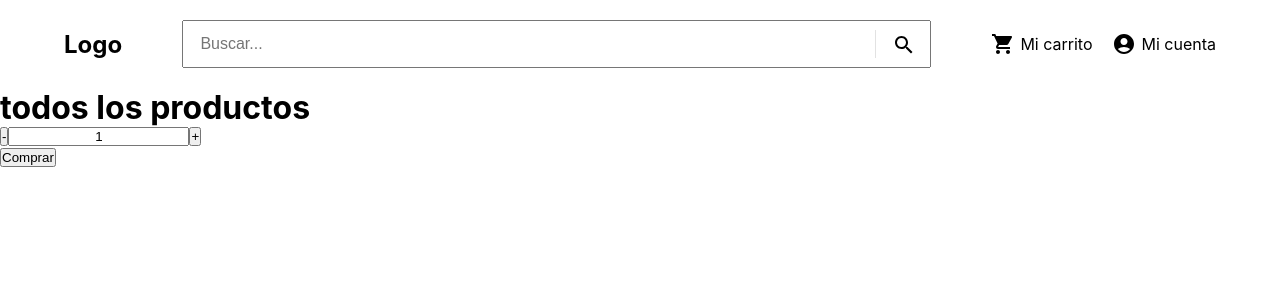
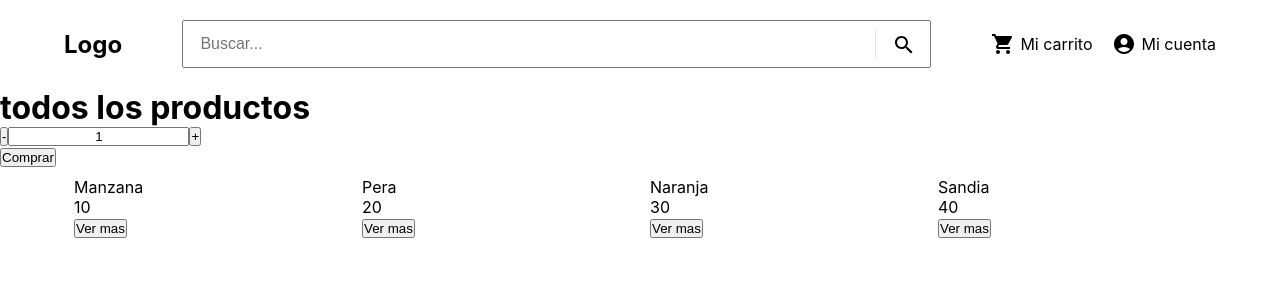
Before and after one commit to LucasLlusco/ecommerce-llusco, a React (Create React App) app: page / in a window 1280 px wide. Shown: the top 300 px of the page. Built offline with nearby package versions, Linux system fonts and the light colour scheme.

Commit message:
clase 5 promises

```diff
--- /dev/null
+++ b/src/components/Item/index.jsx
@@ -0,0 +1,16 @@
+import React from 'react'
+import {ProductCard} from './styled'
+
+
+
+const Item = ({item}) => {
+  return (
+    <ProductCard>
+        <p>{item.name}</p>
+        <p>{item.price}</p>
+        <button>Ver mas</button>
+    </ProductCard>
+  )
+}
+
+export default Item
--- /dev/null
+++ b/src/components/Item/styled.jsx
@@ -0,0 +1,5 @@
+import styled from "styled-components";
+
+export const ProductCard = styled.li`
+    padding: 10px;
+`
--- /dev/null
+++ b/src/components/ItemList/index.jsx
@@ -0,0 +1,23 @@
+import React from 'react'
+import Item from '../Item/index';
+import {ProductList} from './styled'
+
+const ItemList = ({items}) => {
+  return (
+    <>
+    <ProductList className='container'>
+        {items.map((product) => (
+            <Item key={product.id} item={product}/>
+        ))}
+    </ProductList>
+    </>
+  )
+}
+
+
+
+
+
+
+
+export default ItemList
--- /dev/null
+++ b/src/components/ItemList/styled.jsx
@@ -0,0 +1,6 @@
+import styled from "styled-components";
+
+export const ProductList = styled.ul`
+    display: grid;
+    grid-template-columns: 1fr 1fr 1fr 1fr;
+`
--- a/src/components/ItemListContainer.jsx
+++ b/src/components/ItemListContainer.jsx
@@ -1,7 +1,36 @@
-import React from 'react'
-import ItemCount from './ItemCount/index'
+import React, { useEffect, useState } from 'react';
+import ItemCount from './ItemCount/index';
+import ItemList from './ItemList/index';
+
+
+const productosIniciales = [
+  {name: "Manzana", price: 10, stock: 5, id:1},
+  {name: "Pera", price: 20, stock: 10, id:2},
+  {name: "Naranja", price: 30, stock: 15, id:3},
+  {name: "Sandia", price: 40, stock: 20, id:4},
+]
+
+const promesa = new Promise((res, rej) => {
+  setTimeout(() => {
+    res(productosIniciales);
+  }, 2000)
+});
 
 const ItemListContainer = ({greeting}) => {
+
+  const [productos, setProductos] = useState([]);
+
+  useEffect(() => {
+    promesa.then((productos) => {
+      setProductos(productos);
+      console.log(productos);
+    })
+    .catch(() => {
+      console.log("algo salio mal");
+    })
+  }, []);
+
+
 
   const onAdd = (contador) => {
     console.log(`acabas de comprar ${contador} productos!`)
@@ -10,6 +39,7 @@ const ItemListContainer = ({greeting}) => {
     <>
     <h1>{greeting}</h1>
     <ItemCount stock={5} initial={1} onAdd={onAdd}/>
+    <ItemList items={productos}/>
     </>
   )
 }
```
Also changed, not shown: src/components/ItemCount/index.jsx (line endings or trailing spaces).
